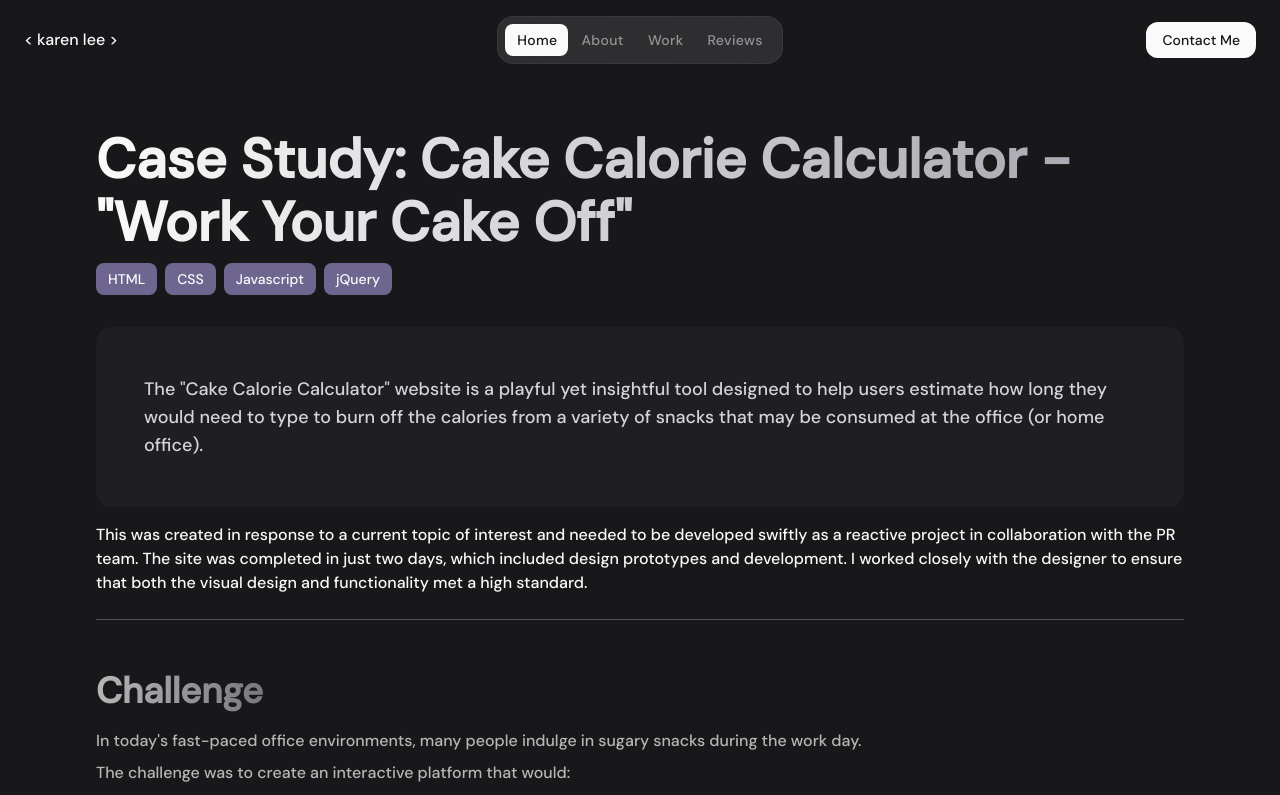
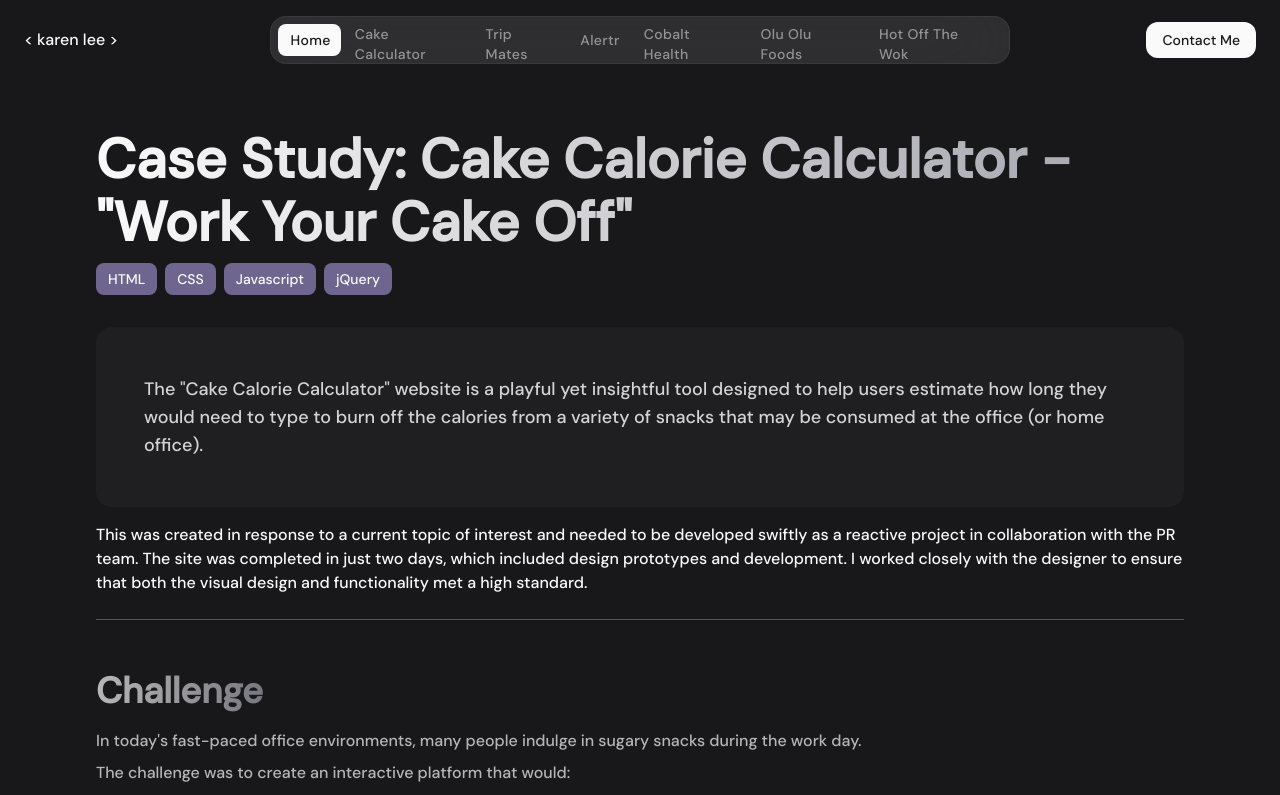
Before and after one commit to karenwy/karenwylee, a React (Vite) app: page /case-study/cake in a window 1280 px wide. Shown: the top 795 px of the page. Built offline with nearby package versions, Linux system fonts and the light colour scheme.

Commit message:
Diff Navbar for case study pages

```diff
--- a/src/components/Navbar.jsx
+++ b/src/components/Navbar.jsx
@@ -8,11 +8,17 @@
  */
 import { useEffect, useRef } from "react";
 import PropTypes from "prop-types";
+import { useLocation } from "react-router-dom";
+import { works } from "./Work";
 
 const Navbar = ({ NavOpen }) => {
 
   const lastActiveLink = useRef();
   const activeBox = useRef();
+
+  const location = useLocation();
+  const path = location.pathname;
+  const isCaseStudy = path.includes("case-study");
 
   //set inital active box postitioned on the active menu item
   const initActiveBox = () => {
@@ -74,9 +80,25 @@ const Navbar = ({ NavOpen }) => {
       className: 'nav-link md:hidden!'
     }
   ];
+
   return (
     <nav className={"navbar " + (NavOpen ? 'active': '')}>
       {
+        isCaseStudy ?
+        <>
+          <a href={navItems[0].link} key={navItems[0].key} ref={navItems[0].ref} className={navItems[0].className} onClick={activeCurrentLink}>
+            {navItems[0].label}
+          </a>
+          {
+          works.map(({ title, projectLink }, key) =>
+          (
+            <a href={projectLink} key={key} className="nav-link" onClick={activeCurrentLink}>
+              {title}
+            </a>
+          ))
+        }
+        </>
+        :
         navItems.map(({ label, link, className, ref }, key) =>
         (
           <a href={link} key={key} ref={ref} className={className} onClick={activeCurrentLink}>
```
